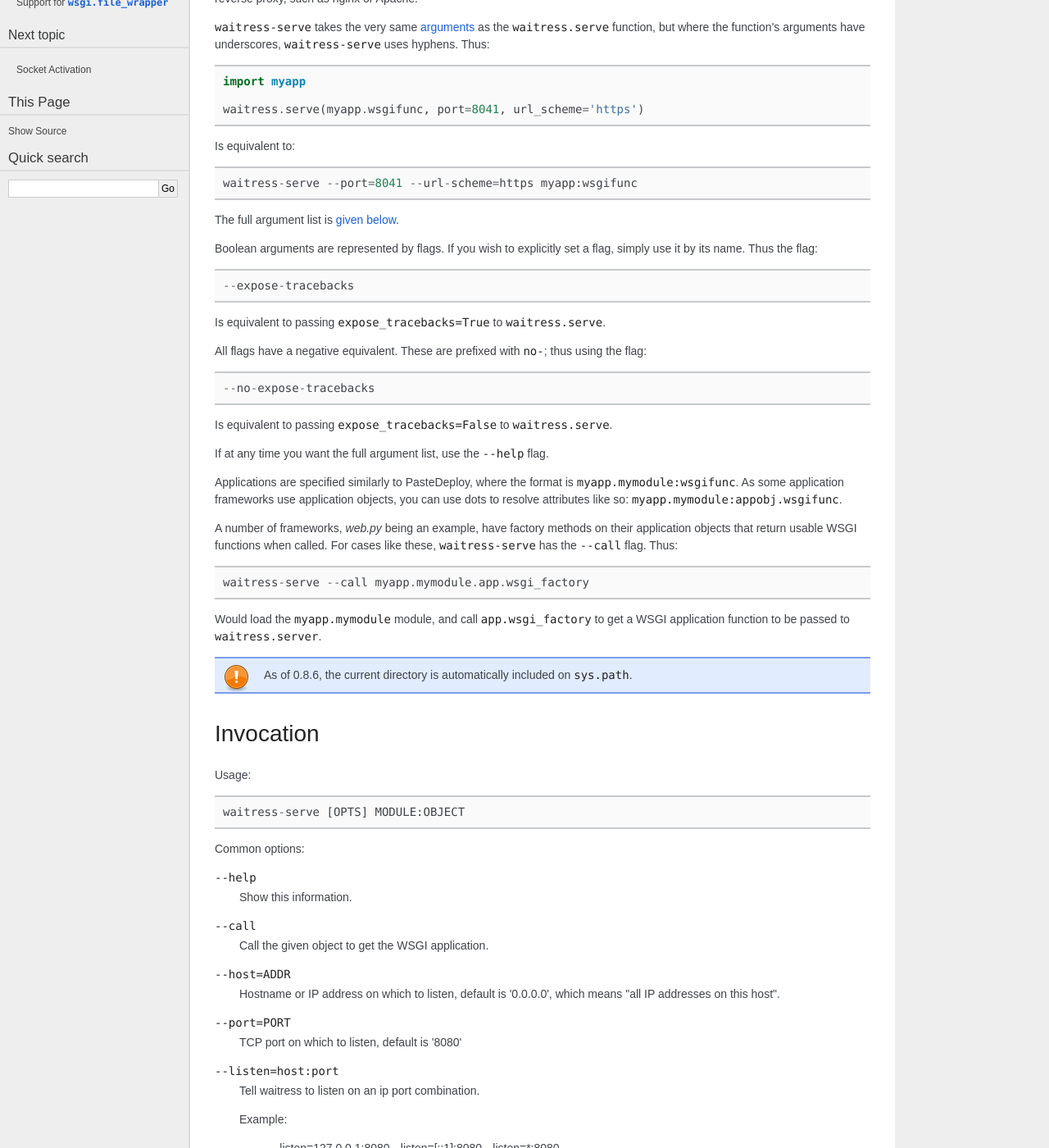
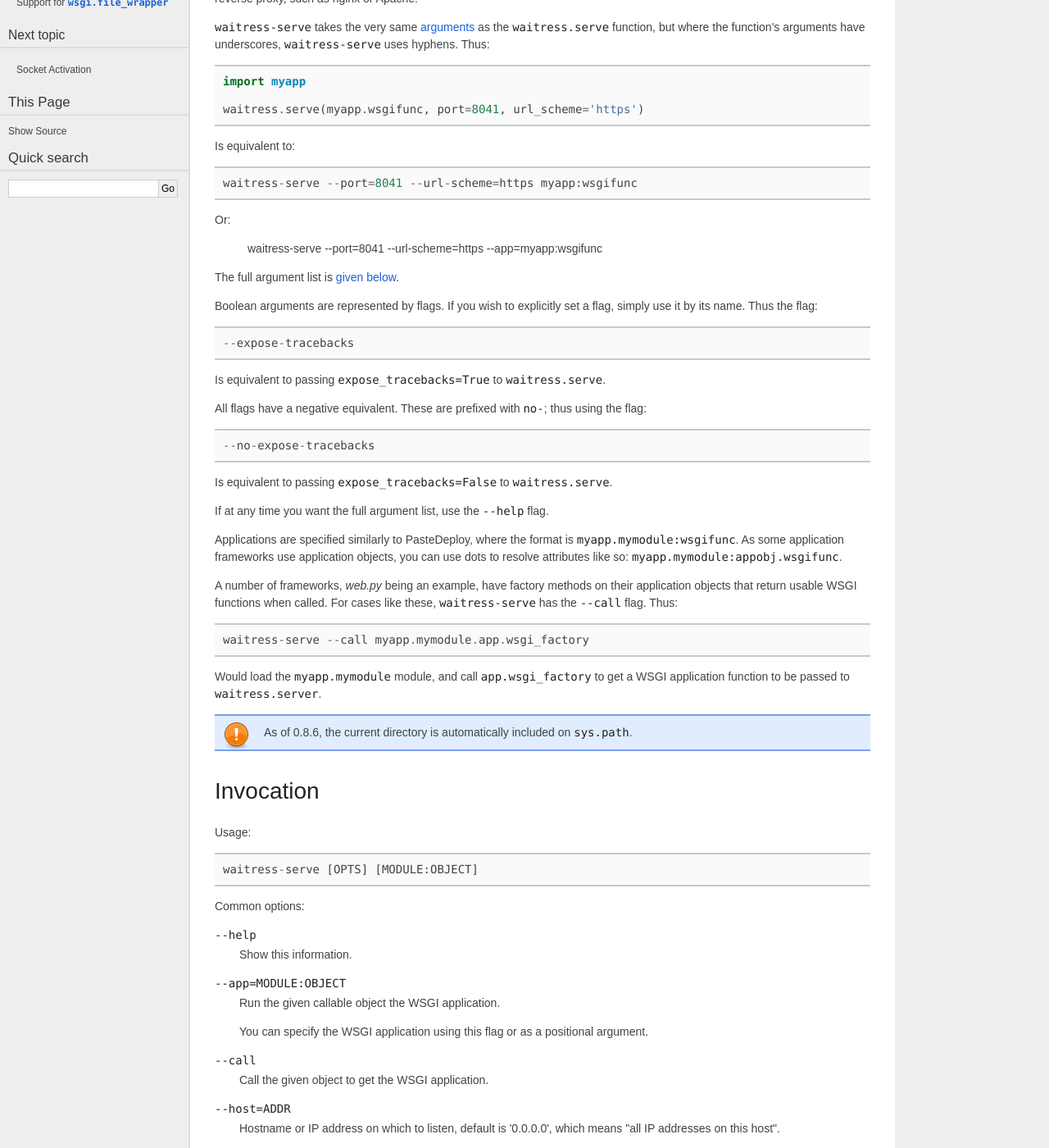
Before and after one commit to Pylons/waitress, a Sphinx documentation site: the page built from docs/runner.rst, in a window 1280 px wide and 1400 px high, scrolled down 241 px. Shown: the whole window at 82% size. Built offline with Sphinx 7.4.7, drawn with Linux system fonts in a browser that asks for light colours; some web fonts are replaced.

Commit message:
Add a proper test for the --app flag and docs.

```diff
--- a/docs/runner.rst
+++ b/docs/runner.rst
@@ -19,6 +19,10 @@ underscores, ``waitress-serve`` uses hyphens. Thus::
 Is equivalent to::
 
     waitress-serve --port=8041 --url-scheme=https myapp:wsgifunc
+
+Or:
+
+    waitress-serve --port=8041 --url-scheme=https --app=myapp:wsgifunc
 
 The full argument list is :ref:`given below <invocation>`.
 
@@ -64,12 +68,18 @@ Invocation
 
 Usage::
 
-    waitress-serve [OPTS] MODULE:OBJECT
+    waitress-serve [OPTS] [MODULE:OBJECT]
 
 Common options:
 
 ``--help``
     Show this information.
+
+``--app=MODULE:OBJECT``
+    Run the given callable object the WSGI application.
+
+    You can specify the WSGI application using this flag or as a positional
+    argument.
 
 ``--call``
     Call the given object to get the WSGI application.
```
Also changed, not shown: 3 other files.
